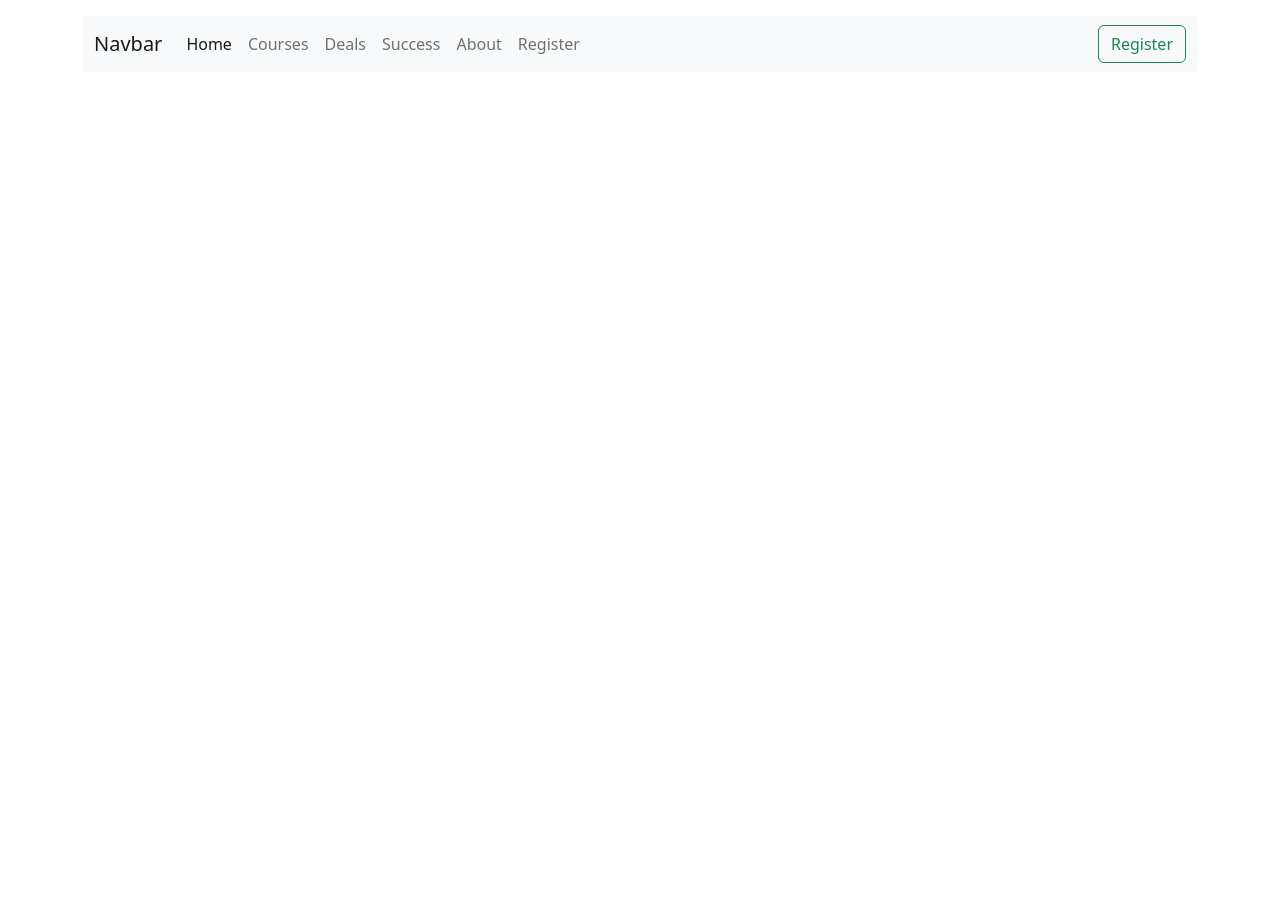
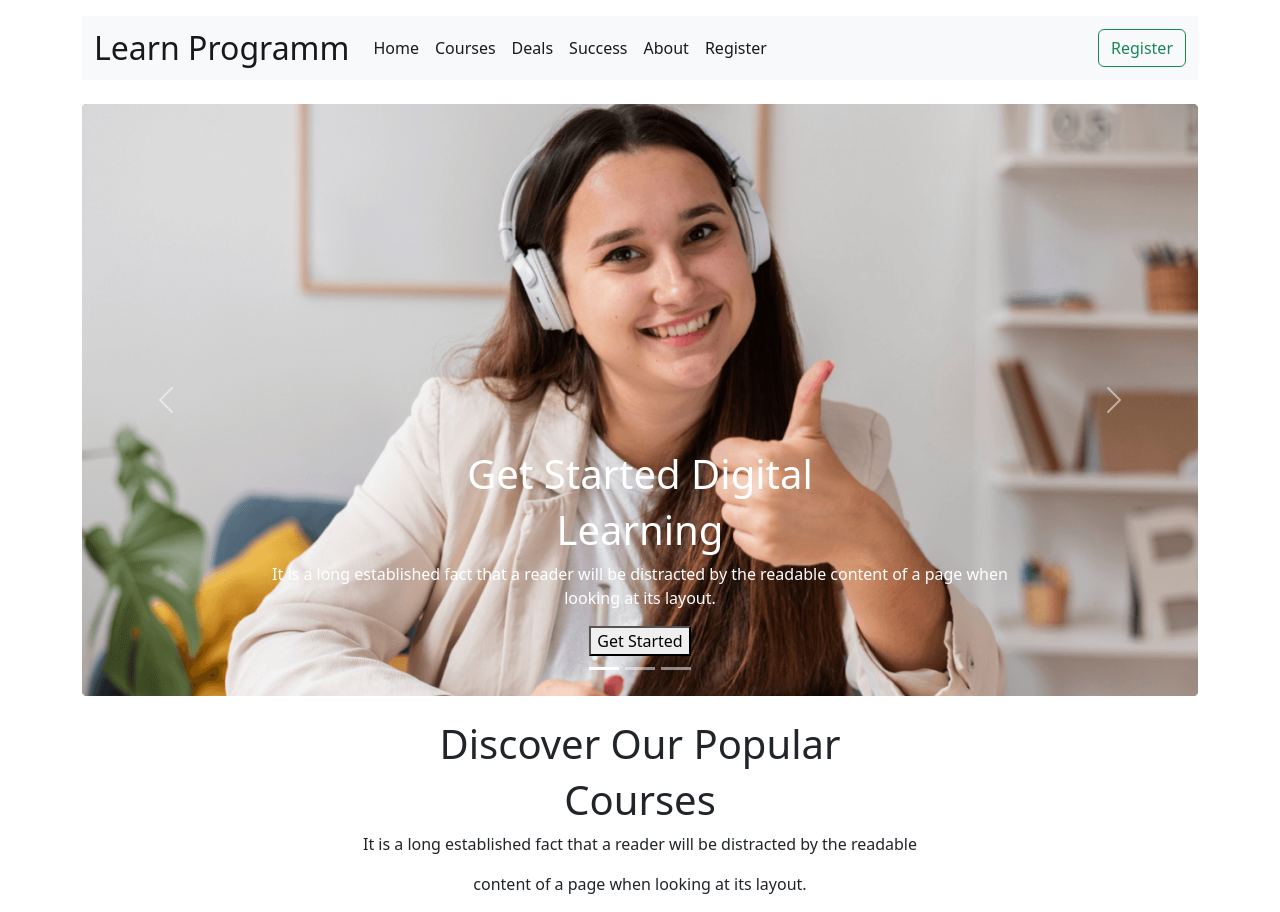
Before and after one commit to MD-Fahim-1122/Assignment3-reop, a plain HTML site: page index.html in a window 1280 px wide. Before the commit the page ends 800 px from the top, so only its background shows below. Drawn offline with nearby package versions, Linux system fonts and the light colour scheme.

Commit message:
added carousel

```diff
--- a/index.html
+++ b/index.html
@@ -4,7 +4,7 @@
 <head>
     <meta charset="utf-8">
     <meta name="viewport" content="width=device-width, initial-scale=1">
-    <title>Bootstrap demo</title>
+    <title>Learn Programm</title>
     <link href="https://cdn.jsdelivr.net/npm/bootstrap@5.2.0/dist/css/bootstrap.min.css" rel="stylesheet"
         integrity="sha384-gH2yIJqKdNHPEq0n4Mqa/HGKIhSkIHeL5AyhkYV8i59U5AR6csBvApHHNl/vI1Bx" crossorigin="anonymous">
 </head>
@@ -12,13 +12,13 @@
 <body>
 
     <!-- nav bar start -->
-    <section class="container pt-3">
+    <section class="container pt-3 pb-4">
 
         <form>
             <nav class="navbar navbar-expand-lg bg-light">
-                <div class="container-fluid">
+                <div class="container-fluid justify-content-between">
                     <div>
-                        <a class="navbar-brand" href="#">Navbar</a>
+                        <a class="navbar-brand fs-2" href="#">Learn Programm</a>
                         <button class="navbar-toggler" type="button" data-bs-toggle="collapse"
                             data-bs-target="#navbarSupportedContent" aria-controls="navbarSupportedContent"
                             aria-expanded="false" aria-label="Toggle navigation">
@@ -31,31 +31,102 @@
                                 <a class="nav-link active" aria-current="page" href="#">Home</a>
                             </li>
                             <li class="nav-item">
-                                <a class="nav-link" href="#">Courses</a>
+                                <a class="nav-link active" href="#">Courses</a>
                             </li>
                             <li class="nav-item">
-                                <a class="nav-link" href="">Deals</a>
+                                <a class="nav-link active" href="">Deals</a>
                             </li>
                             <li class="nav-item">
-                                <a class="nav-link" href="">Success</a>
+                                <a class="nav-link active" href="">Success</a>
                             </li>
                             <li class="nav-item">
-                                <a class="nav-link" href>About</a>
+                                <a class="nav-link active" href>About</a>
                             </li>
                             <li class="nav-item">
-                                <a class="nav-link" href="">Register</a>
+                                <a class="nav-link active" href="">Register</a>
                             </li>
                         </ul>
+                    </div>
+                    <div>
                         <form class="d-flex" role="register">
                             <button class="btn btn-outline-success" type="register">Register</button>
                         </form>
                     </div>
+
                 </div>
             </nav>
         </form>
 
     </section>
     <!-- nav bar end -->
+    <!-- slider section start -->
+    <section class="container pb-4">
+        <div id="carouselExampleCaptions" class="carousel slide" data-bs-ride="false">
+            <div class="carousel-indicators">
+                <button type="button" data-bs-target="#carouselExampleCaptions" data-bs-slide-to="0" class="active"
+                    aria-current="true" aria-label="Slide 1"></button>
+                <button type="button" data-bs-target="#carouselExampleCaptions" data-bs-slide-to="1"
+                    aria-label="Slide 2"></button>
+                <button type="button" data-bs-target="#carouselExampleCaptions" data-bs-slide-to="2"
+                    aria-label="Slide 3"></button>
+            </div>
+            <div class="carousel-inner">
+                <div class="carousel-item active">
+                    <img src="images/cover/cover-1.png" class="d-block w-100" alt="...">
+                    <div class="carousel-caption d-none d-md-block">
+                        <h1>Get Started Digital</h1>
+                        <h1>Learning</h1>
+                        <p>It is a long established fact that a reader will be distracted by the readable content of a
+                            page when looking at its layout.</p>
+                        <button>Get Started</button>
+                    </div>
+                </div>
+                <div class="carousel-item">
+                    <img src="images/cover/cover-2.jpg" class="d-block w-100" alt="...">
+                    <div class="carousel-caption d-none d-md-block">
+                        <h1>Get Started Digital</h1>
+                        <h1>Learning</h1>
+                        <p>It is a long established fact that a reader will be distracted by the readable content of a
+                            page when looking at its layout.</p>
+                        <button>Get Started</button>
+                    </div>
+                </div>
+                <div class="carousel-item">
+                    <img src="images/cover/cover-3.jpg" class="d-block w-100" alt="...">
+                    <div class="carousel-caption d-sm d-none d-md-block ">
+                        <h1>Get Started Digital</h1>
+                        <h1>Learning</h1>
+                        <p>It is a long established fact that a reader will be distracted by the readable content of a
+                            page when looking at its layout.</p>
+                        <button>Get Started</button>
+                    </div>
+                </div>
+            </div>
+            <button class="carousel-control-prev" type="button" data-bs-target="#carouselExampleCaptions"
+                data-bs-slide="prev">
+                <span class="carousel-control-prev-icon" aria-hidden="true"></span>
+                <span class="visually-hidden">Previous</span>
+            </button>
+            <button class="carousel-control-next" type="button" data-bs-target="#carouselExampleCaptions"
+                data-bs-slide="next">
+                <span class="carousel-control-next-icon" aria-hidden="true"></span>
+                <span class="visually-hidden">Next</span>
+            </button>
+        </div>
+    </section>
+    <!-- slider section end -->
+    <!-- popular courses -->
+    <section class="container d-flex justify-content-center align-items-center text-center">
+        <div>
+            <h1 class="">Discover Our Popular</h1>
+            <h1>Courses</h1>
+            <p>It is a long established fact that a reader will be distracted by the readable </p>
+            <p>content of a page when looking at its layout.</p>
+        </div>
+    </section>
+    <!-- popular courses -->
+    <!-- popular courses item start-->
+    <!-- popular courses item end-->
     <script src="https://cdn.jsdelivr.net/npm/bootstrap@5.2.0/dist/js/bootstrap.bundle.min.js"
         integrity="sha384-A3rJD856KowSb7dwlZdYEkO39Gagi7vIsF0jrRAoQmDKKtQBHUuLZ9AsSv4jD4Xa"
         crossorigin="anonymous"></script>
```
